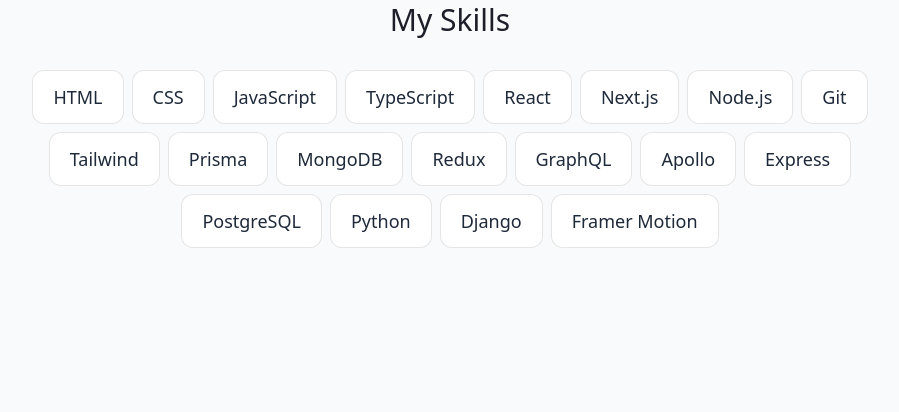
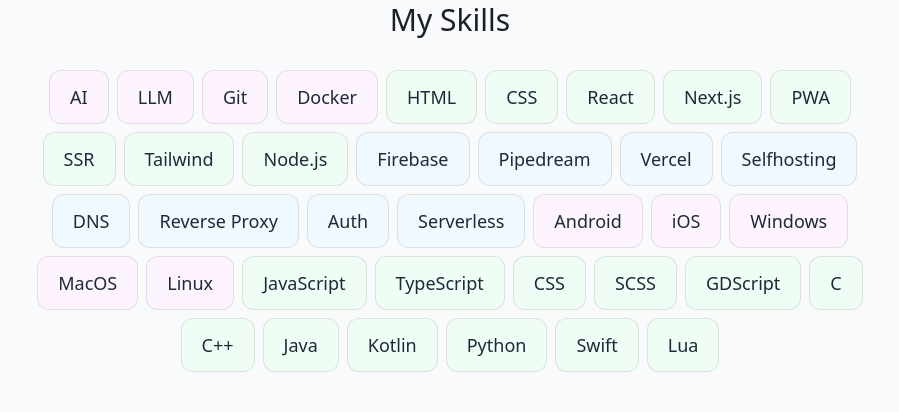
Before and after one commit to AdaLollA/portfolio, a Next.js app: page / in a window 1280 px wide. Shown: the part 2840-3252 px from the top of the page, without its empty margins (190-1089 px from the left). Built offline with nearby package versions, Linux system fonts and the light colour scheme; no server answers.

Commit message:
skill groups

```diff
--- a/components/skills.tsx
+++ b/components/skills.tsx
@@ -19,6 +19,12 @@
     })
 }
 
+const skillGroupColors = [
+    "bg-fuchsia-50 dark:bg-fuchsia-50/10",
+    "bg-green-50 dark:bg-green-50/10",
+    "bg-sky-50 dark:bg-sky-50/10"
+]
+
 export default function Skills() {
     const { ref } = useSectionInView("Skills", 0.5);
 
@@ -30,19 +36,21 @@
             <SectionHeading>My skills</SectionHeading>
             <ul className="flex flex-wrap justify-center gap-2 text-lg text-gray-800">
                 {
-                    skillsData.map((skill, index) => (
+                    skillsData.map((skillGroup, groupIndex) => (
+                        skillGroup.map((skill, skillIndex) => (
                             <motion.li
                                 variants={fadeInAnimationVariants}
                                 initial="initial"
                                 whileInView="animate"
-                            custom={index}
+                                custom={skillIndex}
                                 viewport={{
                                     once: true
                                 }}
-                            className="bg-white borderBlack rounded-xl px-5 py-3 dark:bg-white/10 dark:text-white/70"
-                            key={index}>
+                                className={`${skillGroupColors[groupIndex % 3]} borderBlack rounded-xl px-5 py-3 dark:text-white/70`}
+                                key={skillIndex}>
                                 {skill}
                             </motion.li>
+                        ))
                     ))
                 }
             </ul>
--- a/lib/data.ts
+++ b/lib/data.ts
@@ -110,7 +110,7 @@
     title: "Websites",
     description:
       "Custom websites or progressive web apps such as this one for uses as portfolio, landing pages or blogs via a multitude of tech stacks for front- and backend.",
-    tags: ["React", "Next.js", "Vercel", "Angular", "Firebase", "PWA"],
+    tags: ["React", "Next.js", "Vercel", "Angular", "Firebase", "SSR"],
     imageUrl: websitesImg,
   }
 ] as const;
@@ -161,23 +161,50 @@
 ] as const;
 
 export const skillsData = [
-  "HTML",
-  "CSS",
-  "JavaScript",
-  "TypeScript",
-  "React",
-  "Next.js",
-  "Node.js",
-  "Git",
-  "Tailwind",
-  "Prisma",
-  "MongoDB",
-  "Redux",
-  "GraphQL",
-  "Apollo",
-  "Express",
-  "PostgreSQL",
-  "Python",
-  "Django",
-  "Framer Motion",
+  [
+    "AI",
+    "LLM",
+    "Git",
+    "Docker"
+  ],
+  ["HTML",
+    "CSS",
+    "React",
+    "Next.js",
+    "PWA",
+    "SSR",
+    "Tailwind",
+    "Node.js",
+  ],
+  [
+    "Firebase",
+    "Pipedream",
+    "Vercel",
+    "Selfhosting",
+    "DNS",
+    "Reverse Proxy",
+    "Auth",
+    "Serverless",
+  ],
+  [
+    "Android",
+    "iOS",
+    "Windows",
+    "MacOS",
+    "Linux"
+  ],
+  [
+    "JavaScript",
+    "TypeScript",
+    "CSS",
+    "SCSS",
+    "GDScript",
+    "C",
+    "C++",
+    "Java",
+    "Kotlin",
+    "Python",
+    "Swift",
+    "Lua"
+  ]
 ] as const;
```
Lines whose indentation alone changed are shown as unchanged.
